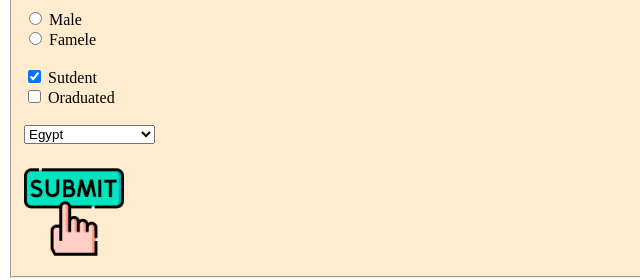
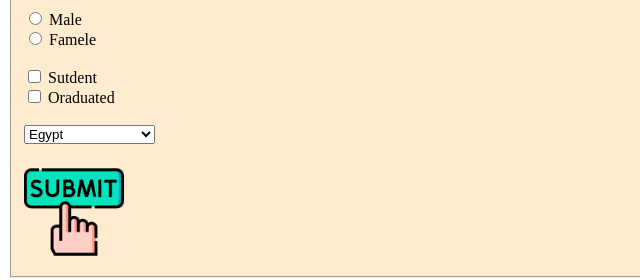
Before and after one commit to Nour4g/Assignment_2, a plain HTML site: page index.html in a window 1280 px wide. Shown: the part 489-769 px from the top of the page, 0-640 px from the left. Drawn offline with Linux system fonts and the light colour scheme.

Commit message:
Update index.html

```diff
--- a/index.html
+++ b/index.html
@@ -57,7 +57,7 @@
 
 <br><br>
 
-<input checked type="checkbox" name="tybox" id="tybox1" value="sutdent">
+<input type="checkbox" name="tybox" id="tybox1" value="sutdent">
 <label for="tybox1">Sutdent</label>
 <br>
 <input type="checkbox" name="tybox" id="tybox2" value="oraduated">
```
